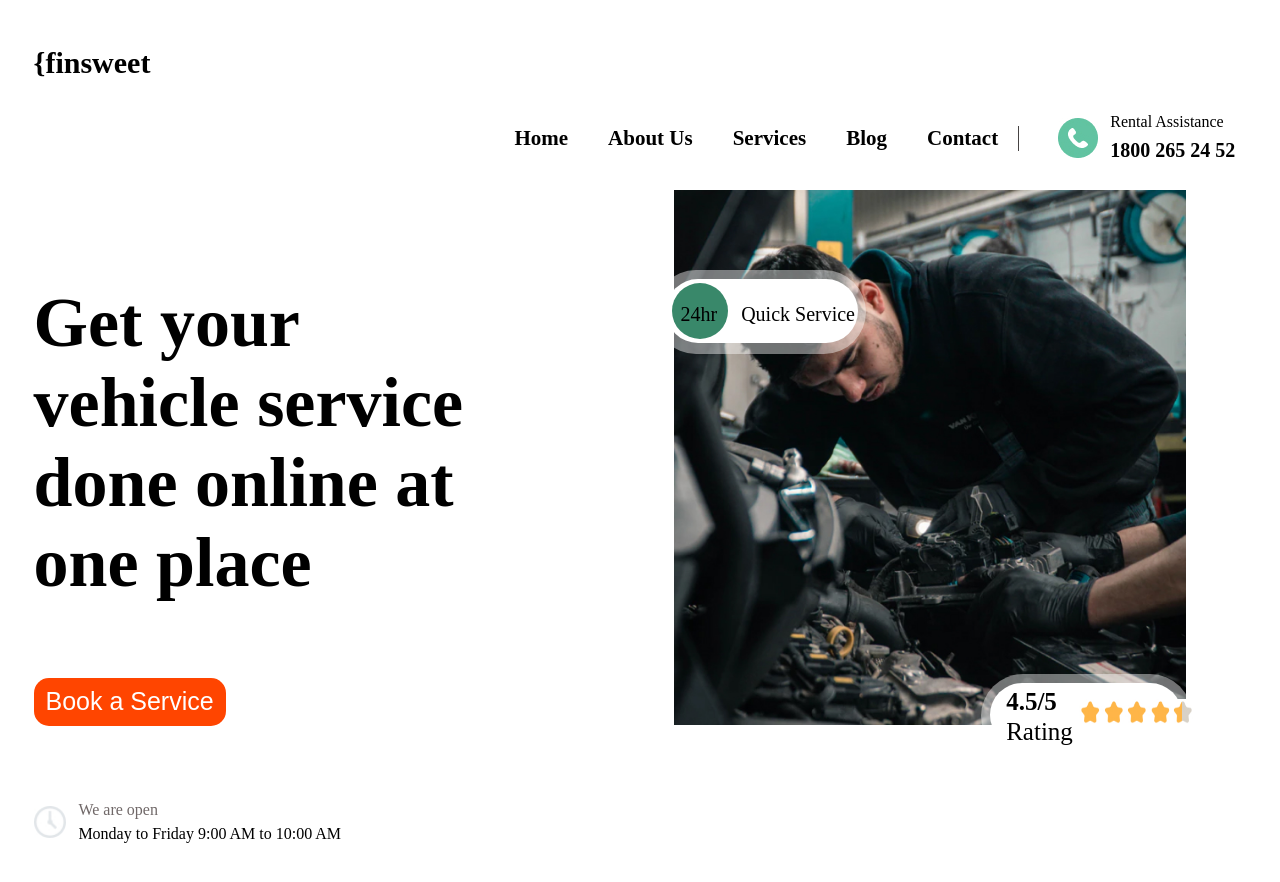
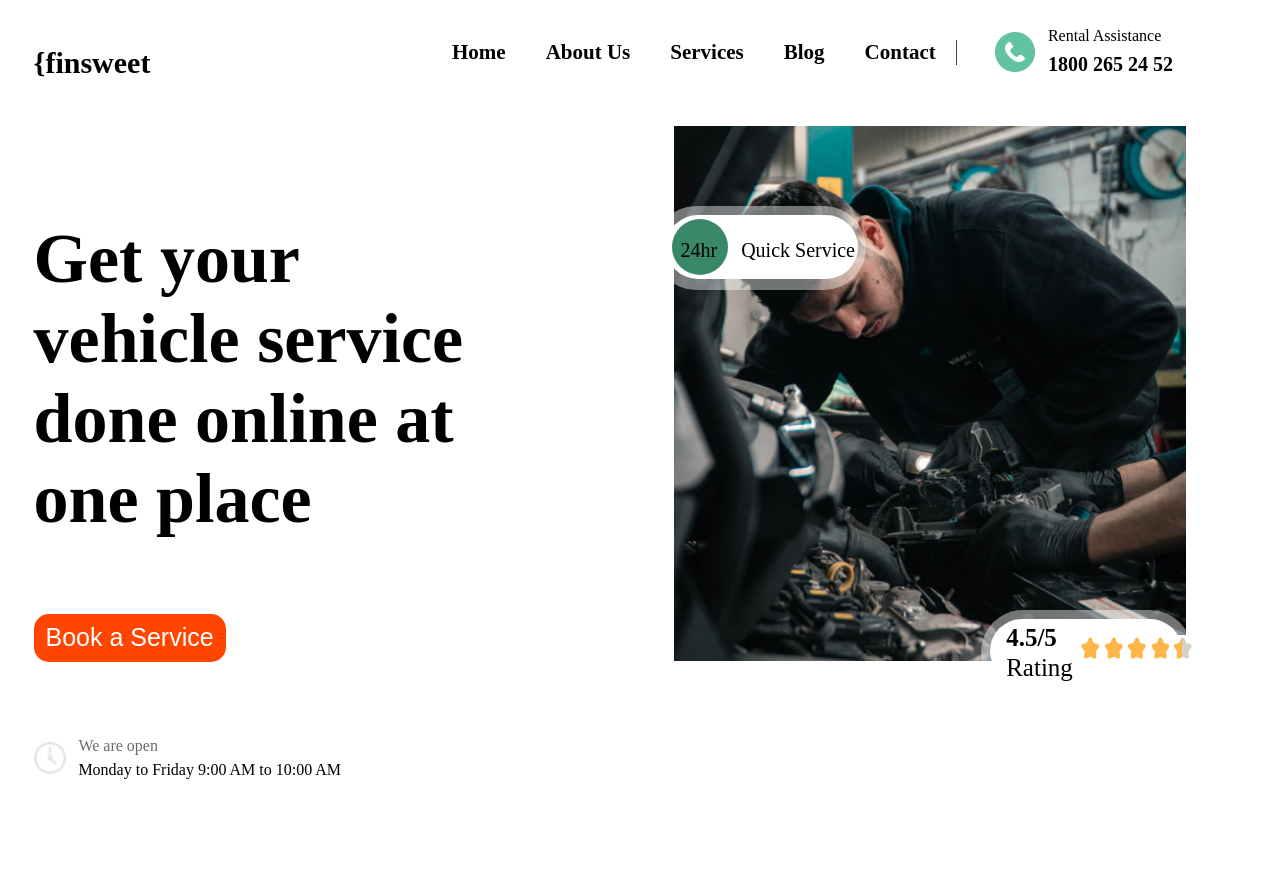
Before and after one commit to AndyRex08/Project, a plain HTML site: page Index.html in a window 1280 px wide. Drawn offline with Linux system fonts and the light colour scheme.

Commit message:
modifying the css in progress

```diff
--- a/style.css
+++ b/style.css
@@ -19,7 +19,8 @@ header{
 }
 
 .nav {
-    margin-left: 26vw;
+    margin-top: -2vh;
+    margin-left: 10vw;
     display: flex;
     flex-wrap: wrap;
 }
```
